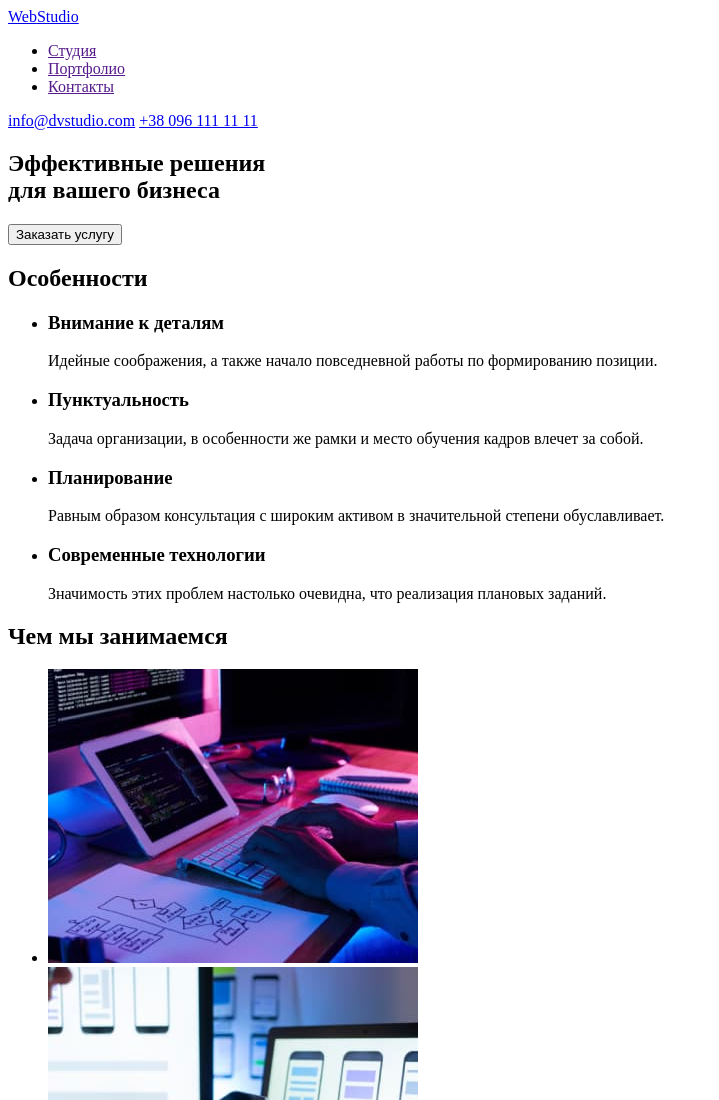
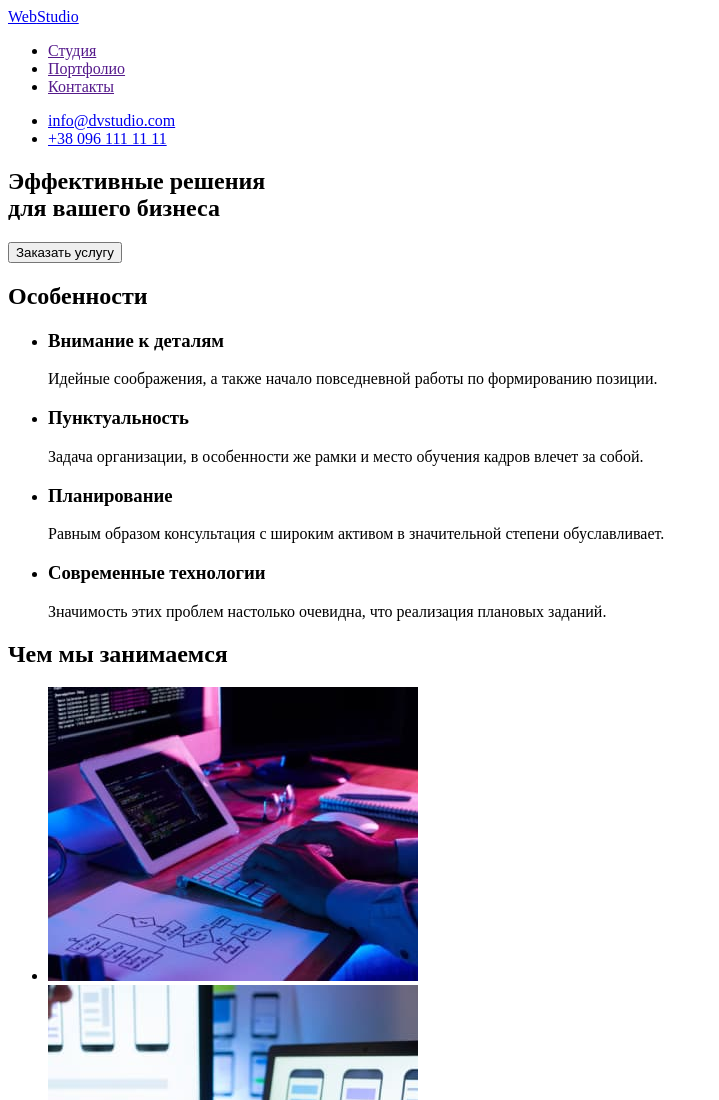
Before and after one commit to Vladyslav-H/goit-markup-hw-01, a plain HTML site: page index.html in a window 1280 px wide. Shown: the top 1100 px of the page, without its empty margins (0-719 px from the left). Drawn offline with Linux system fonts and the light colour scheme.

Commit message:
оформляет контакты списком

```diff
--- a/index.html
+++ b/index.html
@@ -20,10 +20,10 @@
                 <li><a href="">Контакты</a></li>
             </ul>
             </nav>
-            <!--Почта-->
-            <a href="mailto:info@dvstudio.com">info@dvstudio.com</a>
-            <!--Телефон-->
-            <a href="tel:+380961111111">+38 096 111 11 11</a>
+            <ul>
+                <li><a href="mailto:info@dvstudio.com">info@dvstudio.com</a></li>
+                <li><a href="tel:+380961111111">+38 096 111 11 11</a></li>
+            </ul>
     </header>
 
     <main>
```
